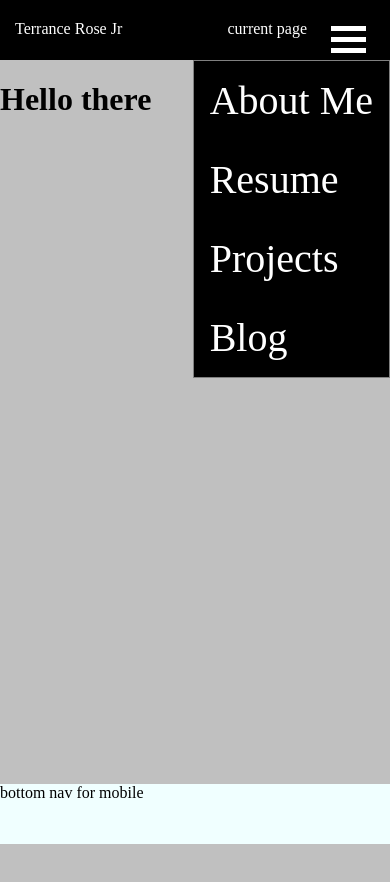
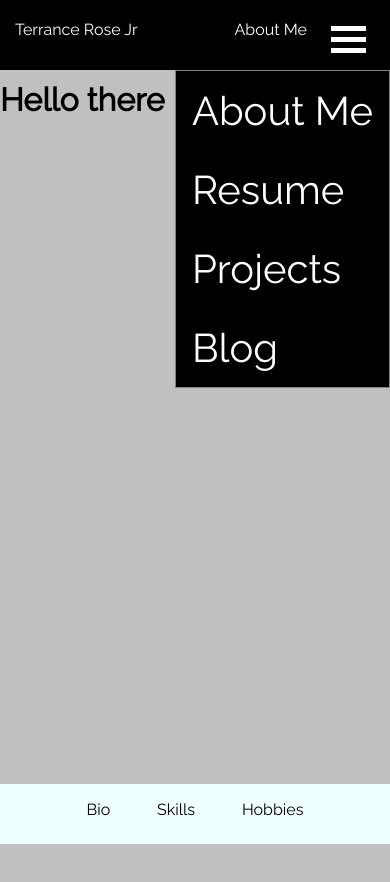
Before and after one commit to trose618/personal-site, a website: page index.html in a window 390 px wide. Both pictures are taken after a click on the element 348 px from the left and 39 px from the top of the page. Drawn offline with Linux system fonts and the light colour scheme.

Commit message:
added dynamic footer content

```diff
--- a/index.html
+++ b/index.html
@@ -21,7 +21,7 @@
                         <div class="paddy"></div>
                         <div class="paddy"></div>
                     </div>
-                    <li id="current-page">current page</li>
+                    <li id="current-page">About Me</li>
                     <li>
 
                     </li>
@@ -62,7 +62,13 @@
         </main>
 
         <footer class="footer">
-            <div>bottom nav for mobile</div>
+            <ul class="footer-menu-list">
+                <li class="footer-menu-item">test</li>
+                <li class="footer-menu-item">test</li>
+                <li class="footer-menu-item">test</li>
+                <li class="footer-menu-item">test</li>
+                <li class="footer-menu-item">test</li>
+            </ul>
         </footer>
     </div>
 </body>
--- a/index.js
+++ b/index.js
@@ -1,18 +1,52 @@
-//do this when document is loaded
 document.addEventListener("DOMContentLoaded", () => {
 
     let burger = document.querySelector('.burger');
     let mobileMenu = document.querySelector('.menu-holder');
+    let currentPage = document.getElementById('current-page');
+    let footerList = document.querySelector('.footer-menu-list');
+
+    footerList.innerHTML = toggleFooterList("About Me");
 
     burger.addEventListener('click', () => {
-        mobileMenu.style.display = mobileMenu.style.display === "none" ? 'block' : "none"
+        // mobileMenu.style.display = mobileMenu.style.display === "none" ? 'block' : "none";
+        document.querySelector('.menu-holder').classList.toggle('active');
+    })
+
+    mobileMenu.addEventListener('click', (e) => {
+
+        e.preventDefault();
+        //get page name that was clicked
+        let page = e.target.innerText;
+
+        currentPage.innerText = page;
+
+        footerList.innerHTML = toggleFooterList(page);
+
+        document.querySelector('.menu-holder').classList.toggle('active');
     })
 
 
-    //setting up menu display
-    mobileMenu.style.display = "none";
-    mobileMenu.addEventListener('click', () => {
-        console.log('clicked inside menu')
-    })
+    function toggleFooterList(page) {
+        if (page === 'About Me') {
+            return `<li class="footer-menu-item">Bio</li>
+                    <li class="footer-menu-item">Skills</li>
+                    <li class="footer-menu-item">Hobbies</li>`
+        }
+        if (page === 'Resume') {
+            return `<li class="footer-menu-item">Bio</li>
+                    <li class="footer-menu-item">Projects</li>
+                    <li class="footer-menu-item">Skills</li>
+                    <li class="footer-menu-item">Experiences</li>`
+        }
+        if (page === 'Projects') {
+            return `<li class="footer-menu-item">Squash Buddy</li>
+                    <li class="footer-menu-item">Welcome Board</li>
+                    <li class="footer-menu-item">Coach Me</li>`
+        }
+        if (page === 'Blog') {
+            return `<li class="footer-menu-item">Latest</li>
+                    <li class="footer-menu-item">First</li>`
+        }
+    }
 
 })
--- a/style.css
+++ b/style.css
@@ -1,7 +1,10 @@
+
+
 body {
     background-color: silver;
     padding: 0;
     margin: 0;
+    font-family: 'Raleway', sans-serif;
 }
 
 footer {
@@ -26,10 +29,6 @@ footer {
     left: 300px;
 }
 
-.main-header {
-
-}
-
 .side-nav {
     display: none;
 }
@@ -50,6 +49,12 @@ footer {
     background-color: white;
     margin: 6px 0;
   }
+
+  .main-header__name {
+    color: white;
+    float: left;
+    padding-left: 15px;
+}
 
   .main-header__item-list {
       height: 100%;
@@ -76,9 +81,15 @@ footer {
       border-color: grey;
       border-width: 1px;
       background-color: black;
-      top: 60px;
-      right: 0;
+      top: 70px;
+      right: -214px; /*;*/
       z-index: 90;
+      transition: all 200ms linear;
+
+  }
+
+  .menu-holder.active {
+      right: 0px;
   }
 
   .menu-list {
@@ -99,9 +110,14 @@ footer {
     text-decoration: none;
   }
 
+  .main-header {
+    height: auto;
+    background-color: black;
+  }
+
   .main-header__nav {
     /* width: 100%; */
-    height: auto;
+    height: 50px;
     padding-top: 20px;
     /* display:flex; */
 
@@ -117,6 +133,20 @@ ul li {
     top: 60px;
     left: 0px;
 }
+
+.footer-menu-list {
+    list-style: none;
+    display: flex;
+    justify-content: center;
+    padding: 0;
+
+}
+
+.footer-menu-item {
+    padding: 0 6vw;
+    text-align: center;
+}
+
 
 @media all and (min-width: 801px){
 
@@ -182,9 +212,9 @@ ul li {
     color: yellow;
 }
 
-.menu-holder {
+/* .menu-holder {
     display: none;
-}
+} */
 
 .side-nav{
     position: fixed;
@@ -196,7 +226,6 @@ ul li {
     border-color: grey;
     height: 100%;
     min-width: 300px;
-    font-family: 'Raleway', sans-serif;
 }
 
 .side-nav-list {
@@ -224,12 +253,12 @@ ul li {
 
 }
 
-@media all and (max-width: 800px){
+/* @media all and (max-width: 800px){
     .main-header{
         width: 100%;
         background-color: black;
         height: 60px;
-        padding: 0, 1.5rem; /* 0 is left and right, 1.5 is top and bottom*/
+        padding: 0, 1.5rem;
         min-height: 60px;
      }
 
@@ -307,11 +336,8 @@ ul li {
     }
 
     .main-header__nav {
-        /* width: 100%; */
         height: auto;
         padding-top: 20px;
-        /* display:flex; */
-
     }
 
-}
+} */
```
